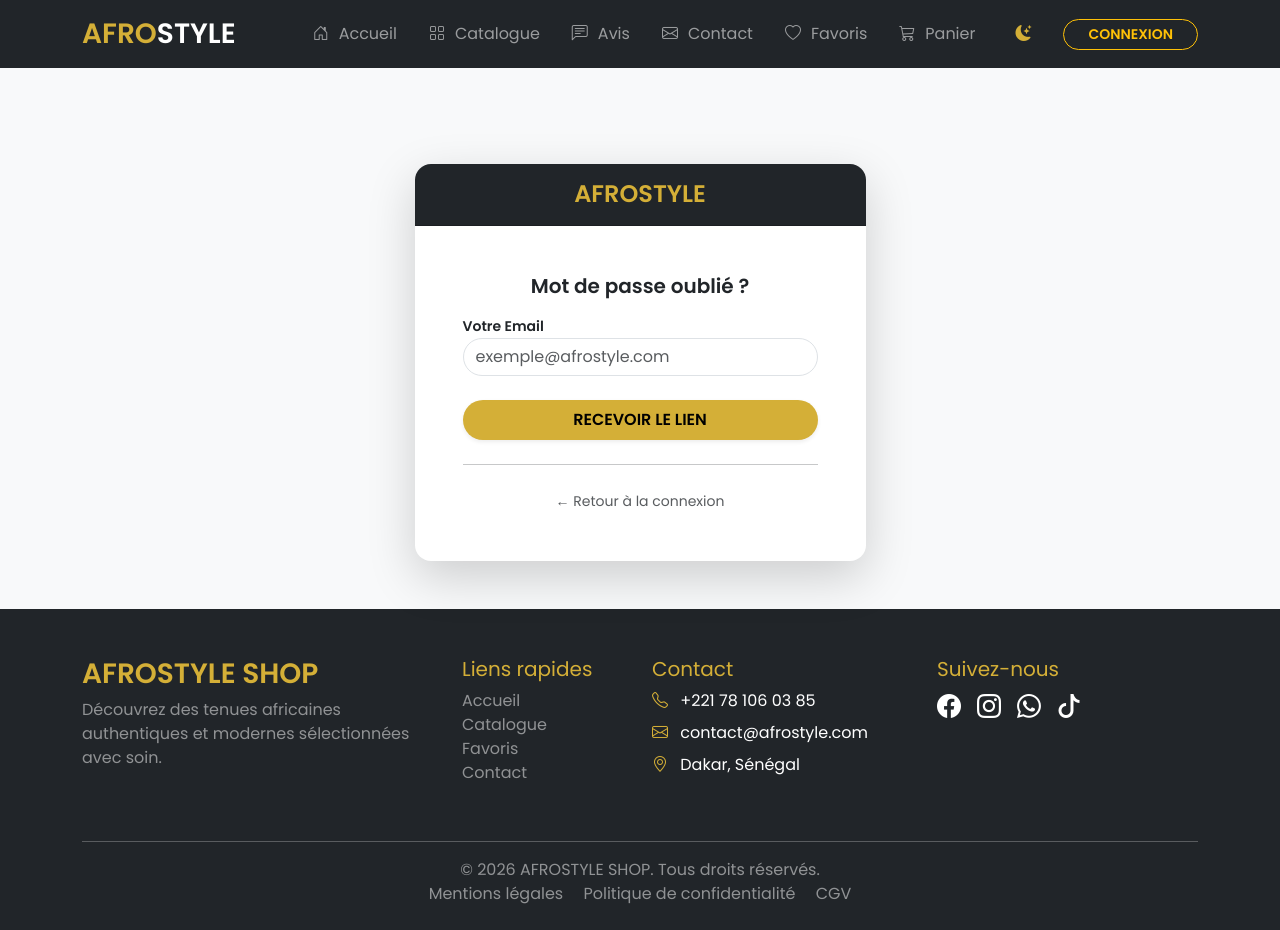
After one commit to mourtadag4-code/afrostyle-boutique, a PHP site: page /mdp_oublie.php in a window 1280 px wide. The commit adds this page. Run offline with PHP 8.4, Linux system fonts and the light colour scheme.

Commit message:
Mise à jour globale et ajout mdp_oublie

```diff
--- a/avis.php
+++ b/avis.php
@@ -39,7 +39,7 @@ $tous_les_avis = $pdo->query("SELECT a.*, p.nom_produit, u.prenom, u.nom FROM av
                                ORDER BY a.date_avis DESC LIMIT 10")->fetchAll();
 
 $page_title = "Avis Clients - AFROSTYLE";
-require_once 'commun/header.php';
+include_once 'commun/header.php';
 ?>
 
 <style>
@@ -124,4 +124,4 @@ require_once 'commun/header.php';
     </div>
 </div>
 
-<?php require_once 'commun/footer.php'; ?>
+<?php include_once 'commun/footer.php'; ?>
--- a/catalogue.php
+++ b/catalogue.php
@@ -31,7 +31,7 @@ $stmt->execute([$today]);
 $produits = $stmt->fetchAll();
 
 $page_title = "Catalogue - AfroStyle";
-require_once "commun/header.php";
+include_once "commun/header.php";
 ?>
 
 <style>
@@ -174,4 +174,4 @@ require_once "commun/header.php";
     </div>
 </div>
 
-<?php require_once "commun/footer.php"; ?>
+<?php include_once "commun/footer.php"; ?>
--- a/commandes.php
+++ b/commandes.php
@@ -57,7 +57,7 @@ if (!empty($_SESSION['panier'])) {
 
 // 3. AFFICHAGE DE L'HISTORIQUE (Si on accède à la page normalement)
 $page_title = "Mes Commandes - AfroStyle";
-require_once 'commun/header.php';
+include_once 'commun/header.php';
 
 $sql = "SELECT * FROM commande WHERE id_utilisateur = ? ORDER BY date_commande DESC";
 $stmt = $pdo->prepare($sql);
@@ -103,4 +103,4 @@ $mes_commandes = $stmt->fetchAll();
     <?php endif; ?>
 </div>
 
-<?php require_once 'commun/footer.php'; ?>
+<?php include_once 'commun/footer.php'; ?>
--- a/compte.php
+++ b/compte.php
@@ -5,7 +5,7 @@ if (session_status() === PHP_SESSION_NONE) { session_start(); }
 require_once "commun/connexiondb.php";
 if (!isset($pdo) && isset($conn)) { $pdo = $conn; } // Au cas où ta variable s'appelle $conn
 
-require_once "commun/header.php";
+include_once "commun/header.php";
 
 // 2. Vérification de la session
 if (!isset($_SESSION['utilisateur_id'])) {
@@ -140,6 +140,6 @@ if ($_SERVER['REQUEST_METHOD'] === 'POST' && isset($_POST['update_profile'])) {
     </div>
 </main>
 
-<?php require_once "commun/footer.php"; ?>
+<?php include_once "commun/footer.php"; ?>
 </body>
 </html>
--- a/confirmation.php
+++ b/confirmation.php
@@ -54,7 +54,7 @@ if ($_SERVER['REQUEST_METHOD'] === 'POST') {
 }
 
 $page_title = "Paiement AfroStyle";
-require_once 'commun/header.php';
+include_once 'commun/header.php';
 ?>
 
 <div class="container py-5 text-center">
@@ -74,4 +74,4 @@ require_once 'commun/header.php';
         </form>
     </div>
 </div>
-<?php require_once 'commun/footer.php'; ?>
+<?php include_once 'commun/footer.php'; ?>
--- a/contact.php
+++ b/contact.php
@@ -1,7 +1,7 @@
 <?php
 session_start();
 $page_title = "Contact - AfroStyle";
-require_once "commun/header.php";
+include_once "commun/header.php";
 
 // --- LOGIQUE D'ENVOI RÉEL ---
 $success_msg = "";
@@ -163,4 +163,4 @@ if ($_SERVER['REQUEST_METHOD'] === 'POST') {
     </div>
 </div>
 
-<?php require_once "commun/footer.php"; ?>
+<?php include_once "commun/footer.php"; ?>
--- a/favoris.php
+++ b/favoris.php
@@ -19,7 +19,7 @@ if (isset($_GET['remove'])) {
 }
 
 $page_title = "Mes Favoris - AFROSTYLE";
-require_once "commun/header.php";
+include_once "commun/header.php";
 ?>
 
 <style>
@@ -115,4 +115,4 @@ require_once "commun/header.php";
     <?php endif; ?>
 </div>
 
-<?php require_once "commun/footer.php"; ?>
+<?php include_once "commun/footer.php"; ?>
--- a/index.php
+++ b/index.php
@@ -5,7 +5,7 @@ if (session_status() === PHP_SESSION_NONE) {
 }
 
 // 2. INCLUSION DU HEADER
-require_once 'commun/header.php';
+include_once 'commun/header.php';
 
 // 3. VARIABLES DE PERSONNALISATION
 $message_principal = '';
@@ -141,4 +141,4 @@ if(isset($_SESSION['utilisateur_id'])) {
     </div>
 </section>
 
-<?php require_once 'commun/footer.php'; ?>
+<?php include_once 'commun/footer.php'; ?>
--- a/inscription.php
+++ b/inscription.php
@@ -49,7 +49,7 @@ if ($_SERVER['REQUEST_METHOD'] === 'POST') {
 }
 
 $page_title = "Créer un compte - AFROSTYLE";
-require_once 'commun/header.php';
+include_once 'commun/header.php';
 ?>
 
 <main class="bg-light py-5" style="min-height: 80vh;">
@@ -132,4 +132,4 @@ require_once 'commun/header.php';
     </div>
 </main>
 
-<?php require_once 'commun/footer.php'; ?>
+<?php include_once 'commun/footer.php'; ?>
--- /dev/null
+++ b/mdp_oublie.php
@@ -0,0 +1,121 @@
+<?php
+session_start();
+require_once 'commun/connexiondb.php';
+
+$erreur = '';
+$message = '';
+$token = $_GET['token'] ?? null;
+
+// --- CAS 1 : RÉINITIALISATION (L'utilisateur a cliqué sur le lien avec token) ---
+if ($token && $_SERVER['REQUEST_METHOD'] === 'POST' && isset($_POST['nouveau_mdp'])) {
+    $mdp = $_POST['nouveau_mdp'];
+    $mdp_confirm = $_POST['confirm_mdp'];
+
+    $stmt = $pdo->prepare("SELECT id_utilisateur FROM utilisateurs WHERE reset_token = ? AND reset_expires_at > NOW()");
+    $stmt->execute([$token]);
+    $user = $stmt->fetch();
+
+    if ($user) {
+        if (strlen($mdp) < 6) {
+            $erreur = "Le mot de passe doit faire au moins 6 caractères.";
+        } elseif ($mdp !== $mdp_confirm) {
+            $erreur = "Les mots de passe ne correspondent pas.";
+        } else {
+            $hash = password_hash($mdp, PASSWORD_DEFAULT);
+            $update = $pdo->prepare("UPDATE utilisateurs SET mot_de_passe = ?, reset_token = NULL, reset_expires_at = NULL WHERE id_utilisateur = ?");
+            $update->execute([$hash, $user['id_utilisateur']]);
+            $message = "✅ Mot de passe modifié avec succès !";
+            $token = null;
+        }
+    } else {
+        $erreur = "Ce lien de récupération est invalide ou a expiré.";
+        $token = null;
+    }
+}
+
+// --- CAS 2 : DEMANDE INITIALE (Saisie de l'email) ---
+if (!$token && $_SERVER['REQUEST_METHOD'] === 'POST' && isset($_POST['email'])) {
+    $email = trim($_POST['email']);
+
+    $stmt = $pdo->prepare("SELECT id_utilisateur FROM utilisateurs WHERE email = ?");
+    $stmt->execute([$email]);
+    $user = $stmt->fetch();
+
+    if ($user) {
+        $newToken = bin2hex(random_bytes(32));
+        $expiration = date('Y-m-d H:i:s', strtotime('+1 hour'));
+
+        $update = $pdo->prepare("UPDATE utilisateurs SET reset_token = ?, reset_expires_at = ? WHERE email = ?");
+        $update->execute([$newToken, $expiration, $email]);
+
+        // On utilise le nom de fichier sans accent ici pour le lien
+        $lien = "mdp_oublie.php?token=" . $newToken;
+        $message = "Lien généré avec succès. <br>
+                   <a href='$lien' class='btn btn-warning btn-sm mt-3 shadow-sm'>Simuler l'Email : Changer mon mot de passe</a>";
+    } else {
+        $erreur = "Aucun compte n'est enregistré avec cet email.";
+    }
+}
+
+$page_title = "Récupération - AFROSTYLE";
+require_once 'commun/header.php';
+?>
+
+<div class="container py-5 mt-5">
+    <div class="row justify-content-center">
+        <div class="col-md-5">
+            <div class="card shadow-lg border-0 rounded-4 overflow-hidden">
+                <div class="card-header bg-dark text-white text-center py-3">
+                    <h4 class="mb-0 fw-bold" style="color: #D4AF37;">AFROSTYLE</h4>
+                </div>
+                <div class="card-body p-4 p-md-5">
+
+                    <?php if ($erreur): ?>
+                        <div class="alert alert-danger border-0 small shadow-sm"><?= $erreur ?></div>
+                    <?php endif; ?>
+
+                    <?php if ($message): ?>
+                        <div class="alert alert-success border-0 small shadow-sm text-center">
+                            <?= $message ?>
+                            <?php if(strpos($message, 'succès') !== false): ?>
+                                <br><a href="connexion.php" class="btn btn-dark btn-sm mt-3 rounded-pill">Se connecter</a>
+                            <?php endif; ?>
+                        </div>
+                    <?php endif; ?>
+
+                    <?php if ($token && !$message): ?>
+                        <h5 class="fw-bold mb-3">Nouveau mot de passe</h5>
+                        <form method="POST">
+                            <div class="mb-3">
+                                <label class="small fw-bold">Nouveau mot de passe</label>
+                                <input type="password" name="nouveau_mdp" class="form-control rounded-pill" required>
+                            </div>
+                            <div class="mb-4">
+                                <label class="small fw-bold">Confirmer</label>
+                                <input type="password" name="confirm_mdp" class="form-control rounded-pill" required>
+                            </div>
+                            <button type="submit" class="btn btn-warning w-100 rounded-pill fw-bold py-2 shadow-sm">VALIDER</button>
+                        </form>
+
+                    <?php elseif (!$message || $erreur): ?>
+                        <h5 class="fw-bold mb-3 text-center">Mot de passe oublié ?</h5>
+                        <form method="POST">
+                            <div class="mb-4">
+                                <label class="small fw-bold">Votre Email</label>
+                                <input type="email" name="email" class="form-control rounded-pill" placeholder="exemple@afrostyle.com" required>
+                            </div>
+                            <button type="submit" class="btn btn-warning w-100 rounded-pill fw-bold py-2 shadow-sm">RECEVOIR LE LIEN</button>
+                        </form>
+                    <?php endif; ?>
+
+                    <hr class="my-4">
+                    <div class="text-center">
+                        <a href="connexion.php" class="text-muted small text-decoration-none">← Retour à la connexion</a>
+                    </div>
+                </div>
+            </div>
+        </div>
+    </div>
+</div>
+
+<?php require_once 'commun/footer.php'; ?>
```
Also changed, not shown: connexion.php (+9 -4 lines), produit_detail.php (+129 -0 lines).
